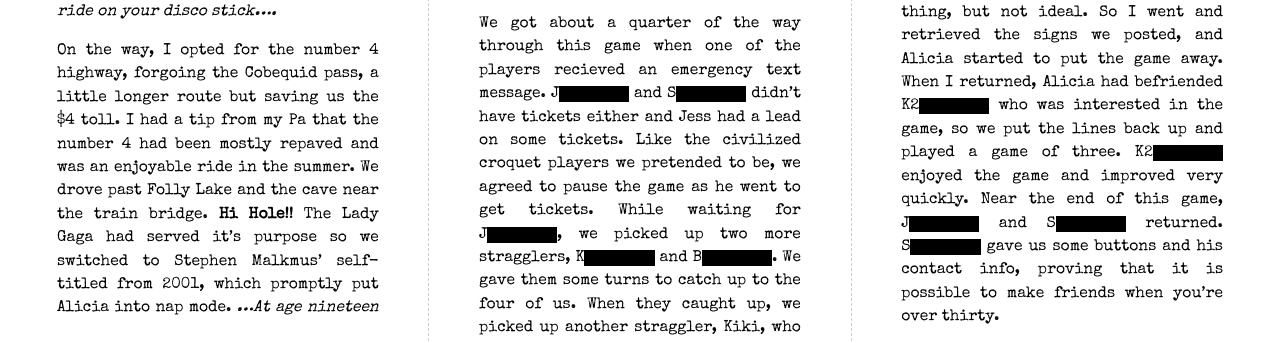
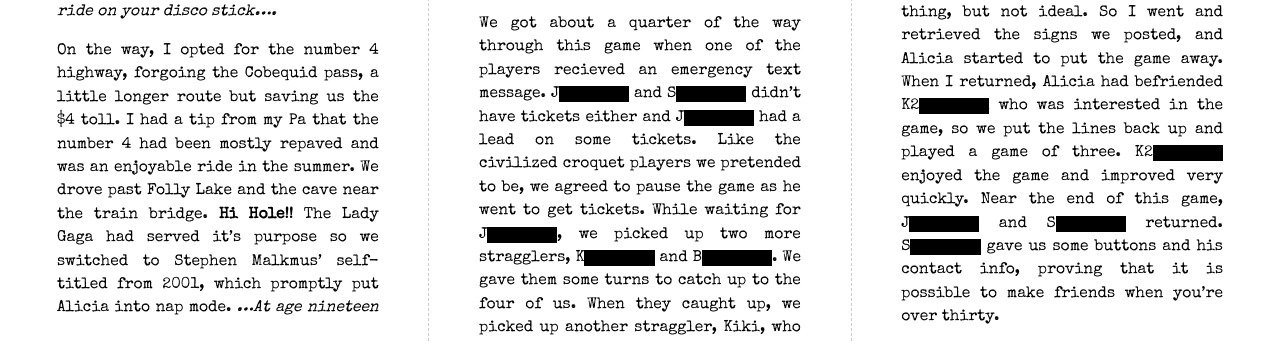
Before and after one commit to mcormier/blog, a Jekyll site: the page built from _posts/2014-08-03-Sappy-Fest.md, in a window 1280 px wide. Shown: the part 1656-1999 px from the top of the page. Built offline with Jekyll 4.4.1, drawn with Linux system fonts in a browser that asks for light colours; Markdown is read by kramdown in place of the engine named in the settings.

Commit message:
redacted

```diff
--- a/_posts/2014-08-03-Sappy-Fest.md
+++ b/_posts/2014-08-03-Sappy-Fest.md
@@ -23,7 +23,7 @@ We setup a half size court, 25 feet by 50 feet, a full court would have taken ov
 
 After setting up the court, I ventured off to put up some signs.  While we waited for people to arrive we started a game where we each played with three balls of alternating colour order.  Winner to be determined by the first person to get all three of their balls to the last stake.  We got about half way through this game before we had our first two curious visitors.  So we restarted as a game of four.
 
-We got about a quarter of the way through this game when one of the players recieved an emergency text message.  J<span class="redacted">redacted</span> and S<span class="redacted">redacted</span> didn't have tickets either and Jess had a lead on some tickets.  Like the civilized croquet players we pretended to be, we agreed to pause the game as he went to get tickets.  While waiting for J<span class="redacted">redacted</span>, we picked up two more stragglers, K<span class="redacted">redacted</span> and B<span class="redacted">redacted</span>.  We gave them some turns to catch up to the four of us.  When they caught up, we picked up another straggler, Kiki, who we subbed into J<span class="redacted">redacted</span> position. J<span class="redacted">redacted</span> returned later, a bit down as he didn't end up getting the tickets he was seeking.  Alicia offered here mallet so he could jump back in the game but he politely declined.  The game ended with S<span class="redacted">redacted</span> winning, followed by Alicia in second and B<span class="redacted">redacted</span> in third.
+We got about a quarter of the way through this game when one of the players recieved an emergency text message.  J<span class="redacted">redacted</span> and S<span class="redacted">redacted</span> didn't have tickets either and J<span class="redacted">redacted</span> had a lead on some tickets.  Like the civilized croquet players we pretended to be, we agreed to pause the game as he went to get tickets.  While waiting for J<span class="redacted">redacted</span>, we picked up two more stragglers, K<span class="redacted">redacted</span> and B<span class="redacted">redacted</span>.  We gave them some turns to catch up to the four of us.  When they caught up, we picked up another straggler, Kiki, who we subbed into J<span class="redacted">redacted</span> position. J<span class="redacted">redacted</span> returned later, a bit down as he didn't end up getting the tickets he was seeking.  Alicia offered here mallet so he could jump back in the game but he politely declined.  The game ended with S<span class="redacted">redacted</span> winning, followed by Alicia in second and B<span class="redacted">redacted</span> in third.
 
 
 <img src="/images/Sappyfest2.jpg" />
```
